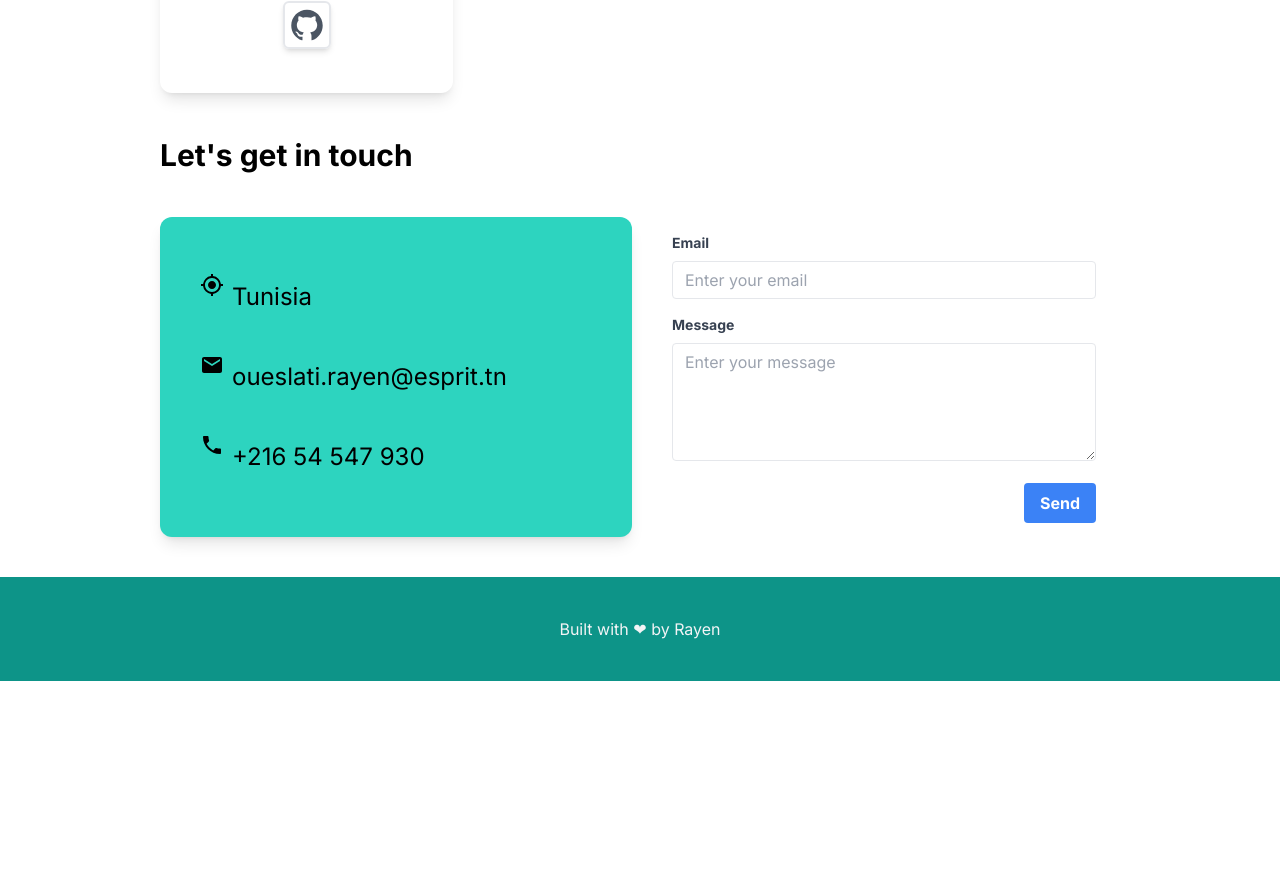
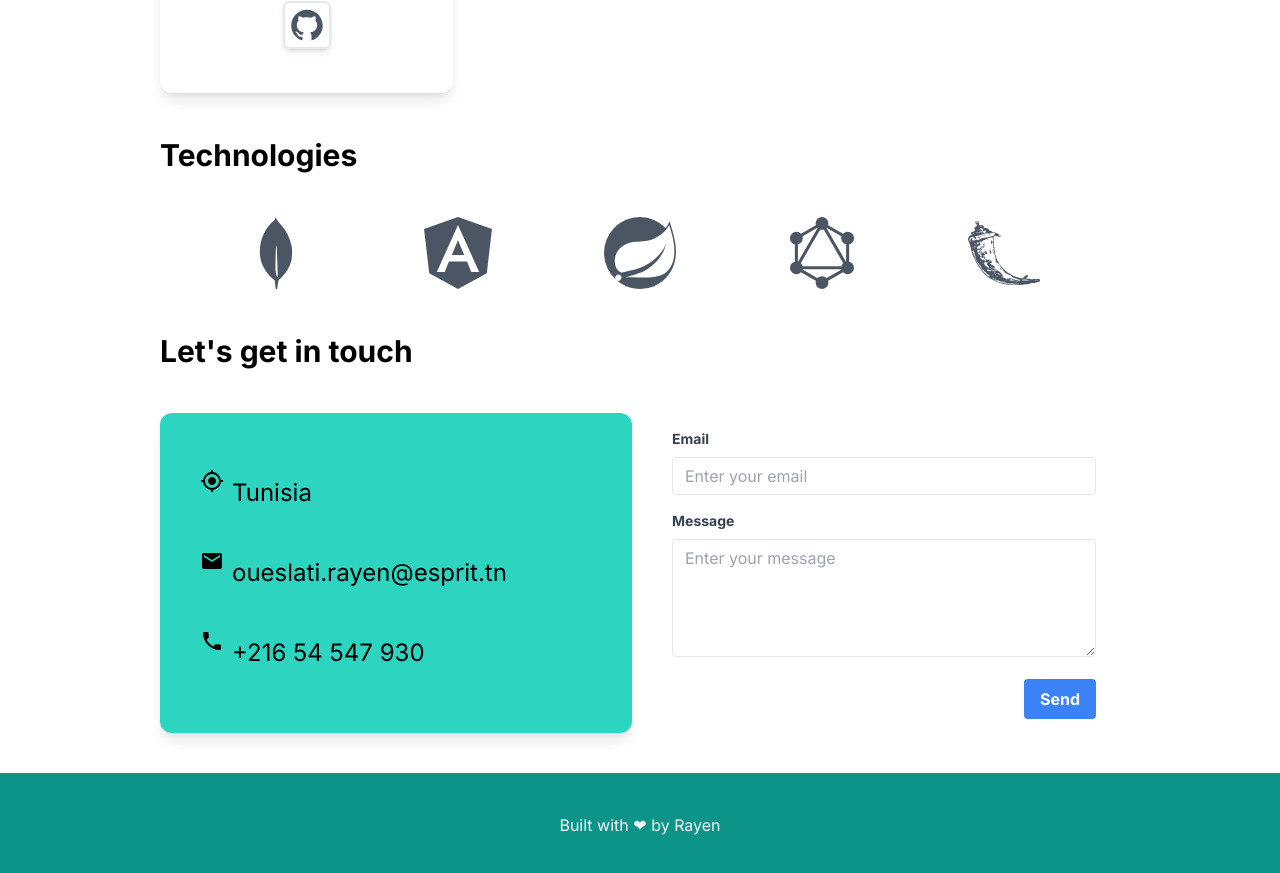
Before and after one commit to rayen-creator/my-portfolio, a Next.js app: page / in a window 1280 px wide. Shown: the part 3351-4224 px from the top of the page. Before the commit the page ends 4032 px from the top, so only its background shows below. Built offline with nearby package versions, Linux system fonts and the light colour scheme.

Commit message:
✨ added technolgies list

```diff
--- a/package.json
+++ b/package.json
@@ -16,7 +16,8 @@
     "postcss": "8.4.24",
     "react": "18.2.0",
     "react-dom": "18.2.0",
-    "react-icons": "^4.9.0"
+    "react-icons": "^4.9.0",
+    "swiper": "^9.4.0"
   },
   "devDependencies": {
     "file-loader": "^6.2.0",
--- /dev/null
+++ b/src/app/carousel/page.js
@@ -0,0 +1,60 @@
+import {
+    SiFlutter,
+    SiExpress,
+    SiMongodb,
+    SiAngular,
+    SiSpring,
+    SiGraphql,
+    SiFlask,
+    SiOracle,
+    SiAdobexd,
+    SiTailwindcss,
+    SiBootstrap
+} from "react-icons/si";
+import { FaSymfony, FaJava, FaReact, FaYarn, FaNpm } from "react-icons/fa";
+import { GrMysql } from "react-icons/gr";
+
+import { Swiper, SwiperSlide } from 'swiper/react';
+import { Autoplay, Pagination, Navigation } from "swiper";
+
+import 'swiper/css';
+
+const Carousel = () => {
+
+
+    return (
+        <>
+            <Swiper
+                spaceBetween={30}
+                slidesPerView={5}
+                autoplay={{
+                    delay: 1500,
+                    disableOnInteraction: false,
+                }}
+                modules={[Autoplay, Pagination, Navigation]}
+                onSwiper={(swiper) => console.log(swiper)}
+                className="text-gray-600"  >
+                <SwiperSlide> <SiFlutter className="text-3xl sm:text-4xl md:text-7xl hover:text-cyan-500" /> </SwiperSlide>
+                <SwiperSlide> <SiExpress className="text-3xl sm:text-4xl md:text-7xl hover:text-black" /> </SwiperSlide>
+                <SwiperSlide> <SiMongodb className="text-3xl sm:text-4xl md:text-7xl hover:text-green-400" /> </SwiperSlide>
+                <SwiperSlide> <SiAngular className="text-3xl sm:text-4xl md:text-7xl hover:text-red-500 " /> </SwiperSlide>
+                <SwiperSlide> <SiSpring className="text-3xl sm:text-4xl md:text-7xl hover:text-green-600" /> </SwiperSlide>
+                <SwiperSlide> <SiGraphql className="text-3xl sm:text-4xl md:text-7xl hover:text-pink-400" /> </SwiperSlide>
+                <SwiperSlide> <SiFlask className="text-3xl sm:text-4xl md:text-7xl hover:text-black" /> </SwiperSlide>
+                <SwiperSlide> <FaJava className="text-3xl sm:text-4xl md:text-7xl  hover:text-blue-400" /></SwiperSlide>
+                <SwiperSlide> <FaSymfony className="text-3xl sm:text-4xl md:text-7xl  hover:text-black" /></SwiperSlide>
+                <SwiperSlide> <GrMysql className="text-3xl sm:text-4xl md:text-7xl  hover:text-blue-600" /></SwiperSlide>
+                <SwiperSlide> <SiOracle className="text-3xl sm:text-4xl md:text-7xl  hover:text-red-600" /></SwiperSlide>
+                <SwiperSlide> <SiTailwindcss className="text-3xl sm:text-4xl md:text-7xl  hover:text-cyan-400" /></SwiperSlide>
+                <SwiperSlide> <FaReact className="text-3xl sm:text-4xl md:text-7xl  hover:text-cyan-500" /></SwiperSlide>
+                <SwiperSlide> <FaYarn className="text-3xl sm:text-4xl md:text-7xl  hover:text-cyan-400" /></SwiperSlide>
+                <SwiperSlide> <FaNpm className="text-3xl sm:text-4xl md:text-7xl  hover:text-red-400" /></SwiperSlide>
+                <SwiperSlide> <SiAdobexd className="text-3xl sm:text-4xl md:text-7xl  hover:text-purple-500" /></SwiperSlide>
+                <SwiperSlide> <SiBootstrap className="text-3xl sm:text-4xl md:text-7xl  hover:text-purple-800" /></SwiperSlide>
+            </Swiper>
+
+        </>
+    )
+}
+
+export default Carousel
--- a/src/app/page.js
+++ b/src/app/page.js
@@ -6,16 +6,19 @@ import web3 from "../../public/web3.png";
 import web4 from "../../public/web4.png";
 import web5 from "../../public/web5.png";
 import web6 from "../../public/web6.png";
-import { useState } from "react";
+import {  useState } from "react";
 import ScrollToTop from "./scrollToTop/page";
 import Footer from "./footer/page";
 import Header from "./header/page";
 import Contact from "./contact/page";
 import Projects from "./projects/page";
 import Aboutme from "./aboutme/page";
+import Carousel from "./carousel/page";
+
 
 export default function Home() {
   const [darkMode, setDarkMode] = useState(false);
+
 
   return (
     <main className={darkMode ? "dark" : ""}>
@@ -30,7 +33,7 @@ export default function Home() {
                 <li>
                   <BsFillMoonStarsFill
                     onClick={() => setDarkMode(true)}
-                    className="cursor-pointer text-2xl"
+                    className="cursor-pointer text-2xl  "
                   />
                 </li>
               ) : (
@@ -55,13 +58,30 @@ export default function Home() {
           </nav>
           <Header />
         </section>
-        <section className="pb-4">
+        <section className=" pb-4 ">
           <Aboutme />
         </section>
-        <section className="pt-5">
+        <section className=" pt-5">
           <Projects />
         </section>
-        {/* <section>
+        <section className="">
+          <div>
+          <h3 className="text-3xl font-bold py-1 dark:text-white">Technologies</h3>
+          </div>
+          <div className="py-10 pl-20">
+          <Carousel/>
+
+          </div>
+
+        </section>
+        <section className="">
+          <Contact />
+        </section>
+
+        <ScrollToTop />
+      </div>
+      <Footer />
+      {/* <section>
           <div>
             <h3 className='text-3xl font-bold py-1'>Portofolio</h3>
             <p className='text-md py-2 leading-8 text-gray-600'>Lorem, ipsum dolor sit amet consectetur adipisicing elit. Eius ratione mollitia sint, reiciendis, fuga eum, ipsa quos adipisci laboriosam incidunt iste hic sapiente culpa assumenda doloremque dolorum corporis numquam dignissimos.</p>
@@ -88,12 +108,7 @@ export default function Home() {
           </div>
         </section> */}
 
-        <section className="">
-          <Contact />
-        </section>
-        <ScrollToTop />
-      </div>
-      <Footer />
+
     </main>
   );
 }
```
Also changed, not shown: 1 other file (tests, documents, lock files or other folders).
